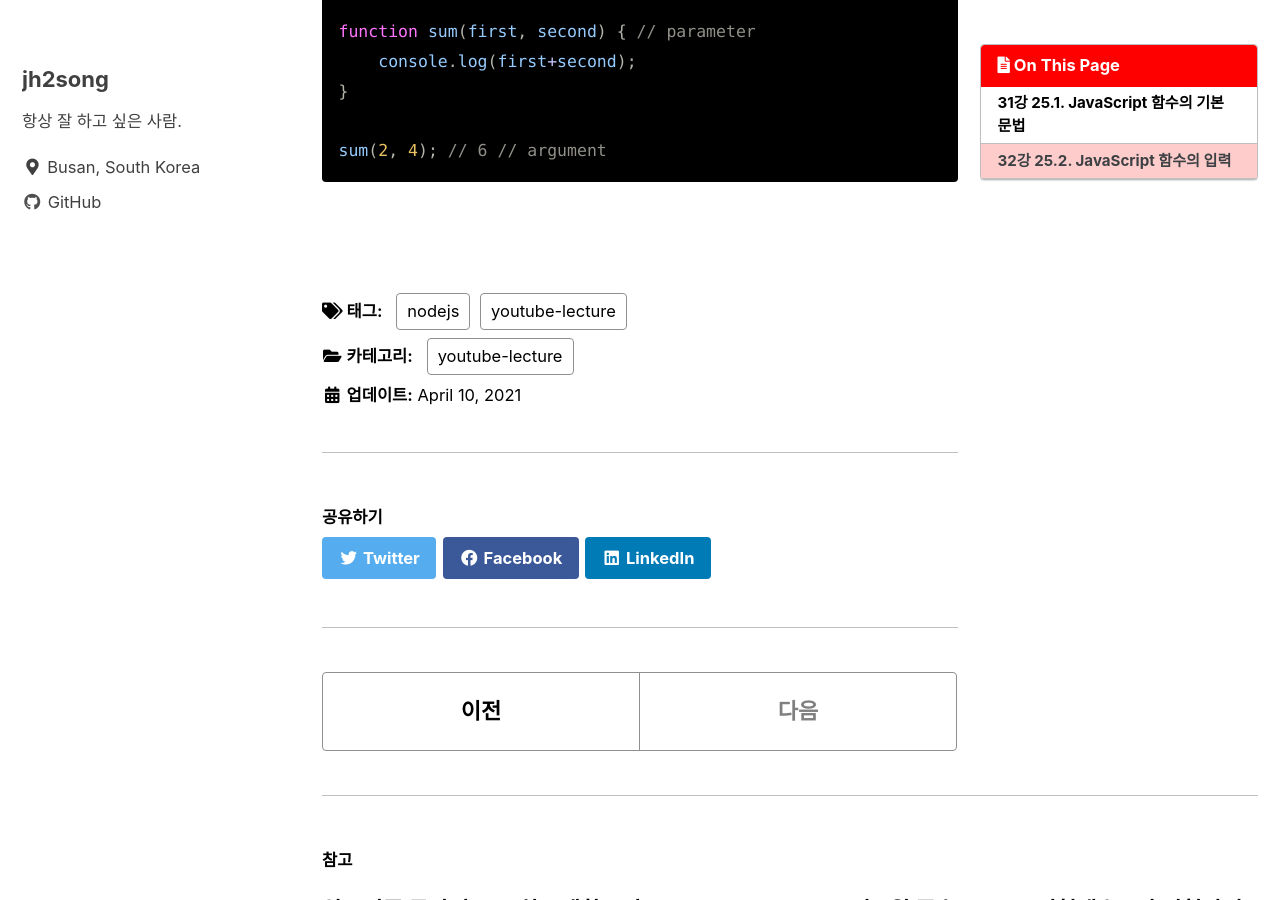
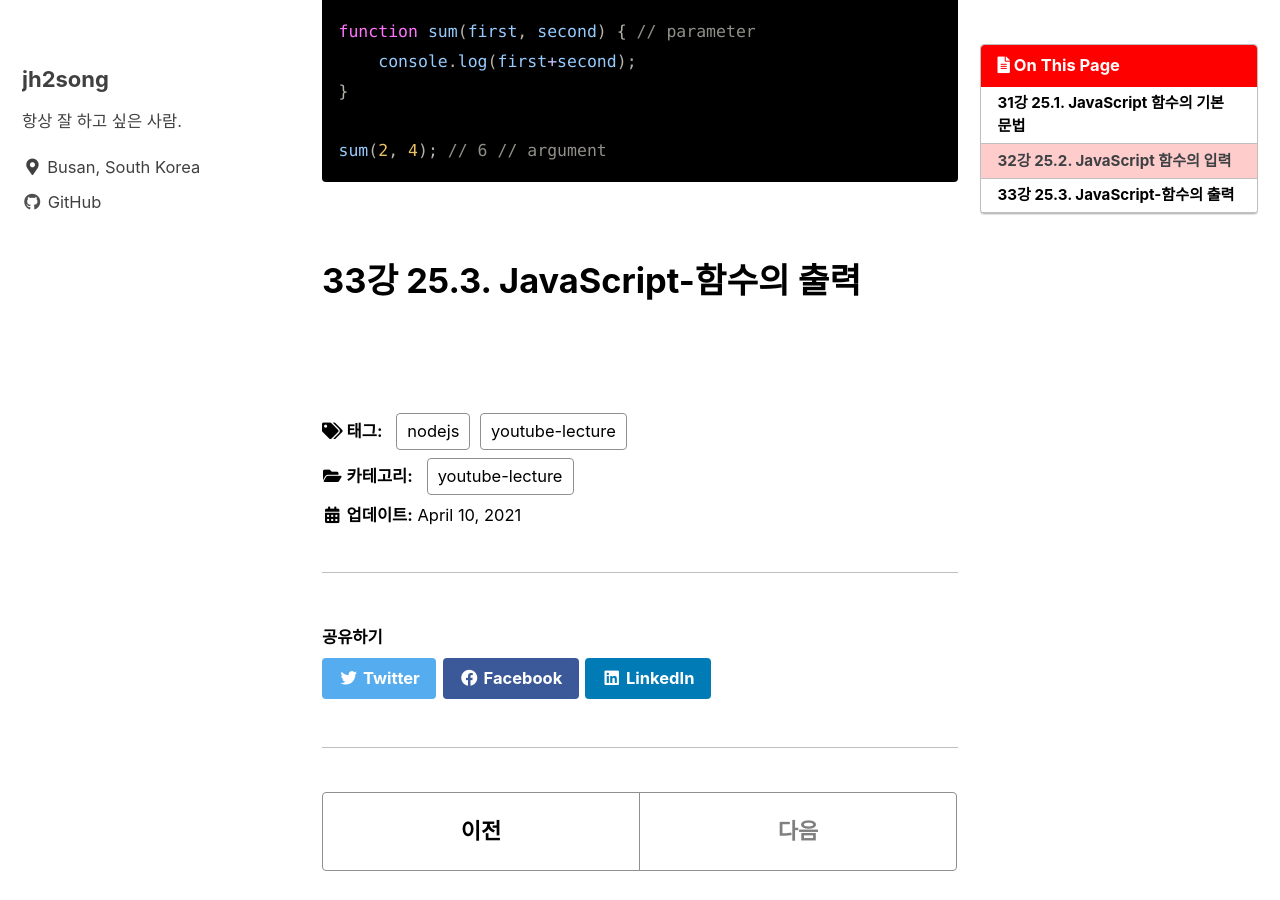
Before and after one commit to jh2song/jh2song.github.io, a Jekyll site: the page built from _posts/youtube-lecture/saengko-nodejs/2021-04-10-saengko-nodejs-toEnd.md, in a window 1280 px wide and 900 px high, scrolled down 937 px. Built offline with Jekyll 4.4.1, drawn with Linux system fonts in a browser that asks for light colours; cached includes are drawn as plain includes.

Commit message:
21/04/11

````diff
--- a/_posts/youtube-lecture/saengko-nodejs/2021-04-10-saengko-nodejs-toEnd.md
+++ b/_posts/youtube-lecture/saengko-nodejs/2021-04-10-saengko-nodejs-toEnd.md
@@ -42,3 +42,7 @@ sum(2, 4); // 6 // argument
 ```
 
 <br>
+
+# 33강 25.3. JavaScript-함수의 출력
+
+<br>
````
